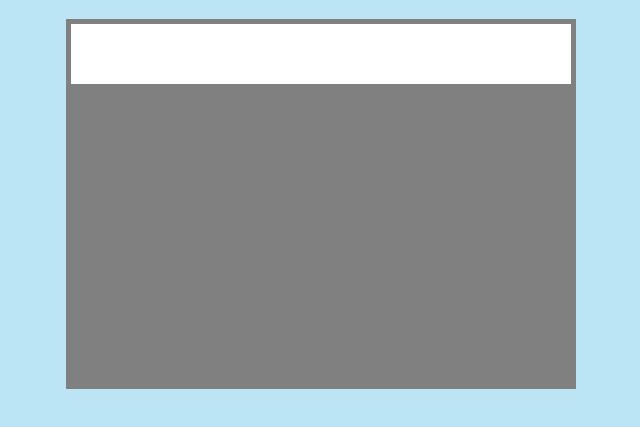
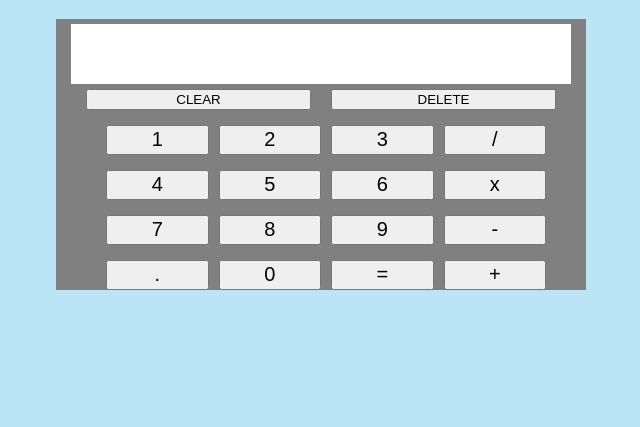
Before and after one commit to Arvin-dev/calculator, a plain HTML site: page index.html in a window 1280 px wide. Shown: the part 69-496 px from the top of the page, without its empty margins (319-959 px from the left). Drawn offline with Linux system fonts and the light colour scheme.

Commit message:
done lazy UI

```diff
--- a/index.html
+++ b/index.html
@@ -14,7 +14,40 @@
             <p id="result"></p>
 
             <div id="button-cont">
+                <div id="clearCont">
+                    <button id="clear">CLEAR</button>
+                    <button id="delete">DELETE</button>
+                </div>
+                <div id="numberCont">
+                    <div id="firstRow" class="rowCont">
+                        <button id="1" class="compButtons">1</button>
+                        <button id="2" class="compButtons">2</button>
+                        <button id="3" class="compButtons">3</button>
+                        <button id="/" class="compButtons">/</button>
+                    </div>
 
+                    <div id="secondRow" class="rowCont">
+                        <button id="4" class="compButtons">4</button>
+                        <button id="5" class="compButtons">5</button>
+                        <button id="6" class="compButtons">6</button>
+                        <button id="x" class="compButtons">x</button>
+                    </div>
+
+                    <div id="thirdRow" class="rowCont">
+                        <button id="7" class="compButtons">7</button>
+                        <button id="8" class="compButtons">8</button>
+                        <button id="9" class="compButtons">9</button>
+                        <button id="-" class="compButtons">-</button>
+                    </div>
+
+                    <div id="fourthRow" class="rowCont">
+                        <button id="." class="compButtons">.</button>
+                        <button id="0" class="compButtons">0</button>
+                        <button id="=" class="compButtons">=</button>
+                        <button id="+" class="compButtons">+</button>
+                    </div>
+
+                </div>
             </div>
         </div>
     </body>
--- a/style.css
+++ b/style.css
@@ -18,18 +18,46 @@ body {
 
 #buffer {
     margin-top: 5px;
-    margin-left: 5px;
-    margin-right: 5px;
+    margin-left: 15px;
+    margin-right: 15px;
     margin-bottom : 0px;
 }
 
 #result {
     margin-top: 0px;
-    margin-left: 5px;
-    margin-right: 5px;
+    margin-left: 15px;
+    margin-right: 15px;
     margin-bottom : 5px;
 }
 
 #button-cont {
-    height : 300px;
+    display: flex;
+    justify-content: center;
+    align-items : center;
+    flex-direction: column;
 }
+
+#clearCont {
+    display: flex;
+    justify-content: space-between;
+    width : 470px;
+}
+
+#clear, #delete {
+    width : 225px;
+}
+
+.compButtons {
+    margin-top: 15px;
+    width : 102.5px;
+    height : 30px;
+    margin-left: 10px;
+    font-size: 20px;
+}
+
+.rowCont {
+    display: flex;
+    justify-content: space-evenly;
+    flex-direction: row;
+    flex-wrap : wrap;
+}
```
